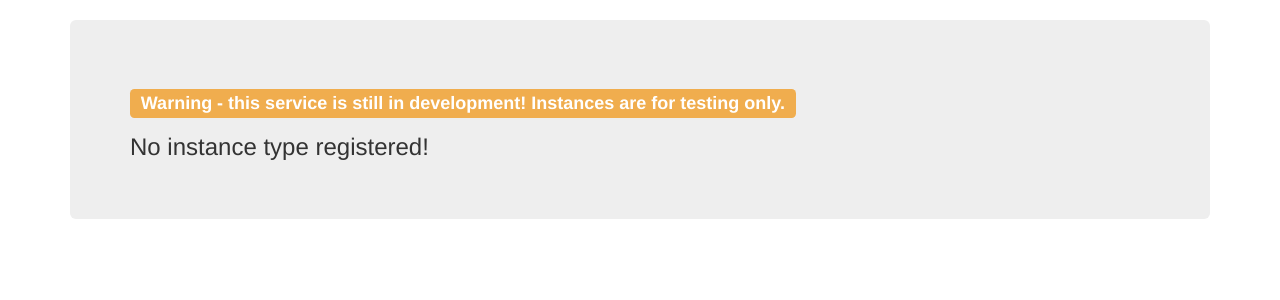
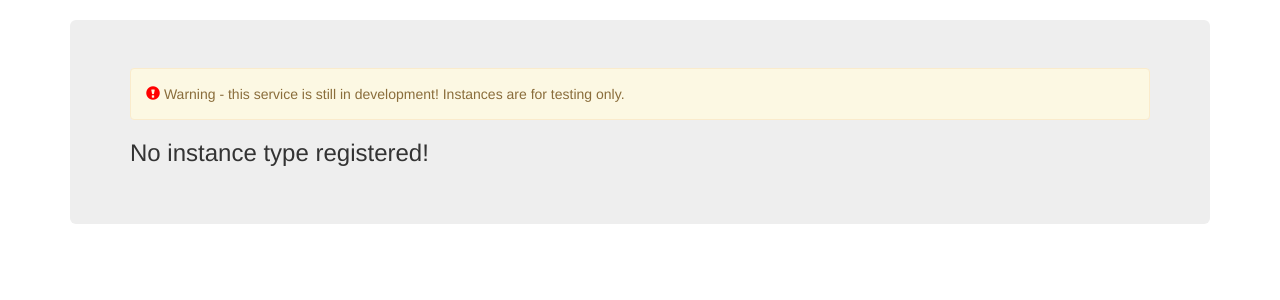
Before and after one commit to jrybicki-jsc/metahosting-html, a Flask app: template myapp/templates/index.html in a window 1280 px wide. Shown: the part 52-352 px from the top of the page. Run offline with Flask 2, Linux system fonts and the light colour scheme; the template is opened without the code that fills it, so the values that code supplies are empty; some libraries are stand-ins or nearby versions.

Commit message:
warning message improved visually

```diff
--- a/myapp/templates/index.html
+++ b/myapp/templates/index.html
@@ -3,7 +3,7 @@
 {% block content %}
 <div class="container">
   <div class="jumbotron">
-  <h3><span class="label label-warning">Warning - this service is still in development! Instances are for testing only. </span><h3>
+      <div class="alert alert-warning"><span style="color:red"><span class="glyphicon glyphicon-exclamation-sign" aria-hidden="true"></span></span>&nbsp;Warning - this service is still in development! Instances are for testing only.</div>
       {% include 'flash.html' %}
 {% if types %}
     <h3>Create instance</h3>
```
